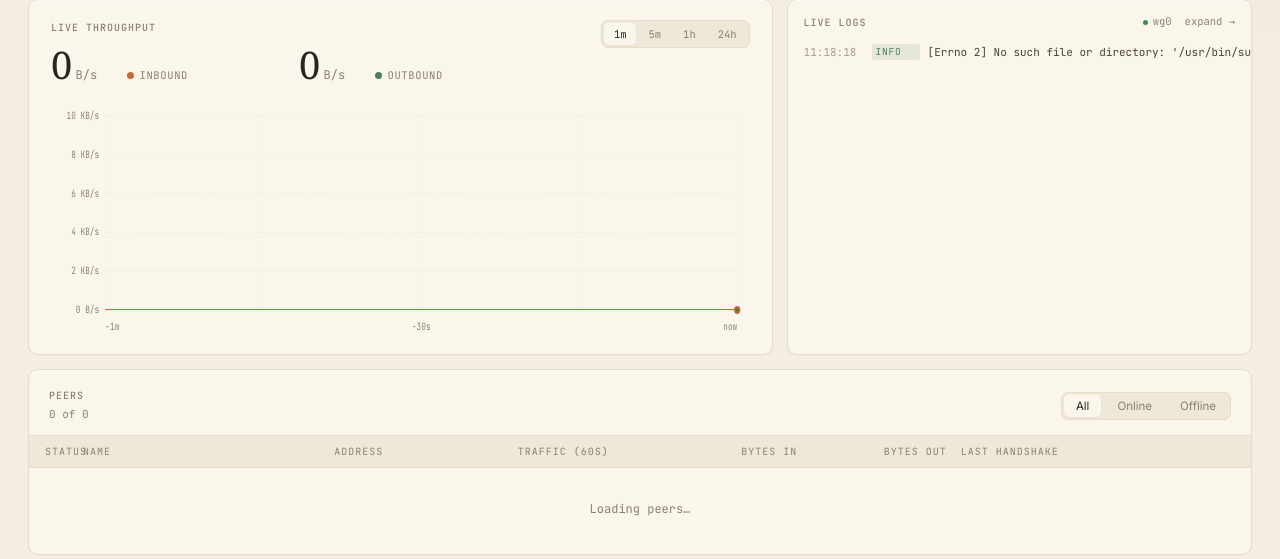
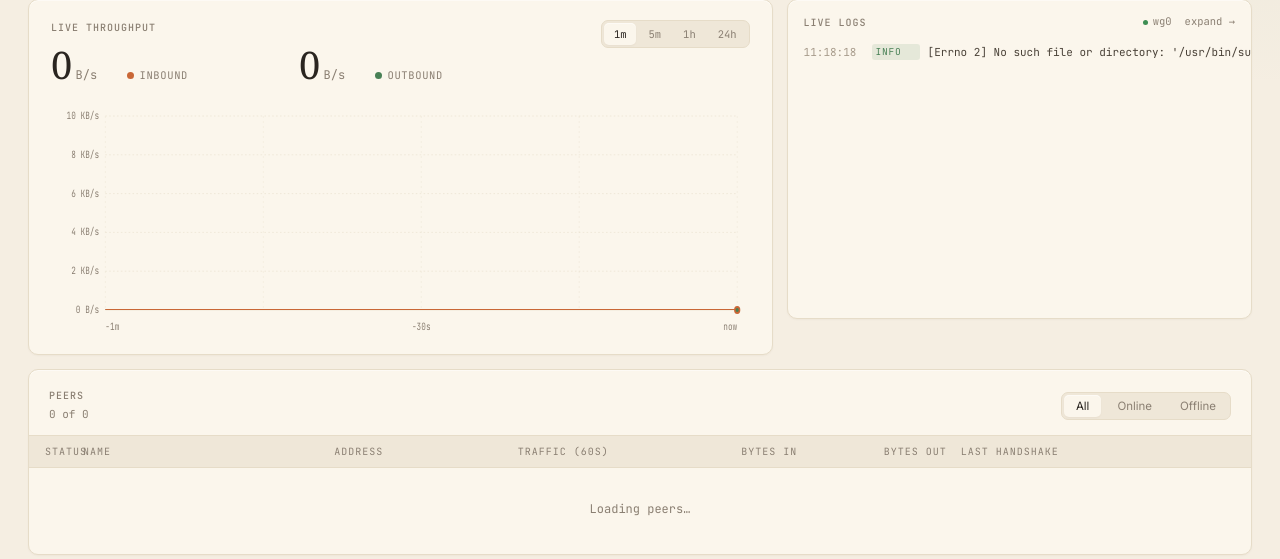
Before and after one commit to Migrim/Wireguard-Dashboard, a Flask app: page / in a window 1280 px wide. Shown: the part 302-861 px from the top of the page. Run offline with Flask 3, Linux system fonts and the light colour scheme; data that the repository does not hold is empty; some libraries are stand-ins or nearby versions; some web fonts are replaced.

Commit message:
i am dumb!

```diff
--- a/templates/index.html
+++ b/templates/index.html
@@ -508,7 +508,7 @@ body {
 .range-pill.active { background: var(--card); color: var(--ink); box-shadow: var(--shadow-sm); }
 
 /* LOGS PANEL */
-.logs-card { display: flex; flex-direction: column; overflow: hidden; }
+.logs-card { display: flex; flex-direction: column; overflow: hidden; height: 320px; }
 .logs-card-clickable { cursor: pointer; transition: border-color 0.15s; }
 .logs-card-clickable:hover { border-color: var(--border-strong); }
 .logs-card-clickable:hover .log-expand-hint { color: var(--accent); }
```
